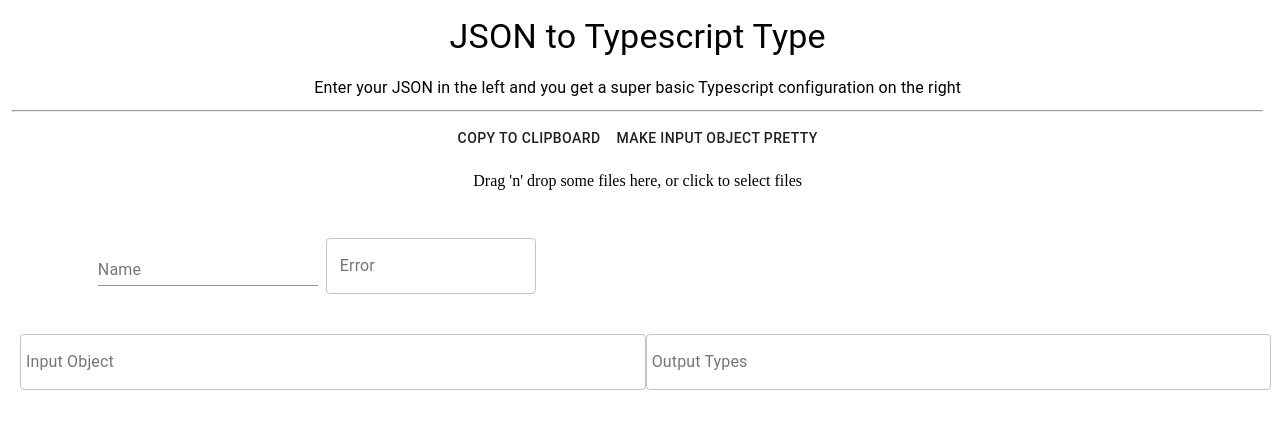
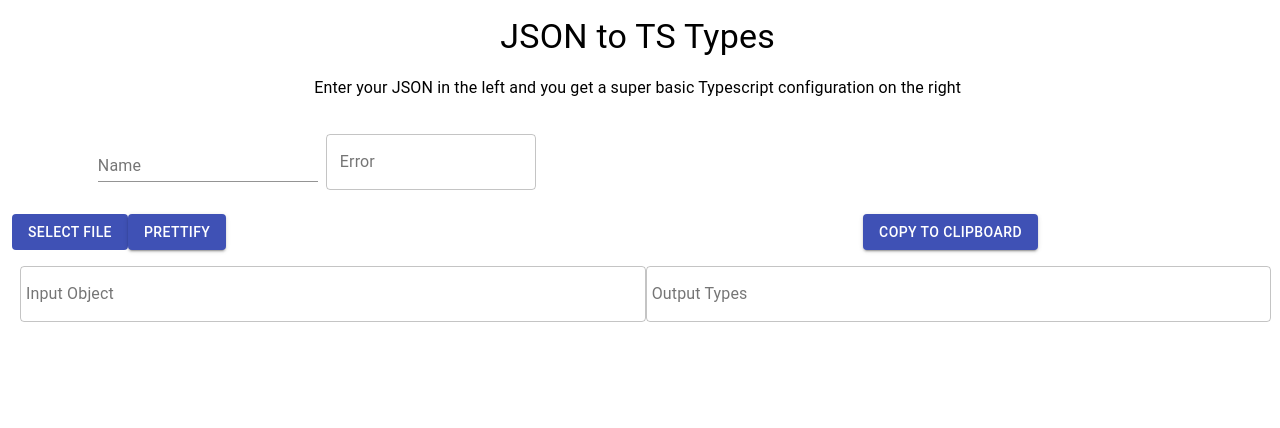
Before and after one commit to slreynolds/generateTypes, a React app: page / in a window 1280 px wide. Shown: the top 428 px of the page. Built offline with nearby package versions, Linux system fonts and the light colour scheme.

Commit message:
updated ui

```diff
--- a/src/containers/App.tsx
+++ b/src/containers/App.tsx
@@ -10,7 +10,7 @@ import {
 import { createStyles, Theme, WithStyles, withStyles } from '@material-ui/core';
 
 import Dropzone from 'react-dropzone';
-import TypeGenerator from 'lib/TypeGenerator';
+import TypeGenerator from 'lib/type-generator';
 
 // Definition of injected styles
 const styles = (theme: Theme) => createStyles({
@@ -47,6 +47,29 @@ const styles = (theme: Theme) => createStyles({
   menu: {
     width: 200,
   },
+  buttonlike: {
+    color: '#fff',
+    backgroundColor: '#3f51b5',
+    padding: '6px 16px',
+    fontSize: '0.875rem',
+    cursor: 'pointer',
+    minWidth: '64px',
+    maxWidth: '140px',
+    height: '36px',
+    float: 'left',
+    boxSizing: 'border-box',
+    transition: 'background-color 250ms cubic-bezier(0.4, 0, 0.2, 1) 0ms,box-shadow 250ms cubic-bezier(0.4, 0, 0.2, 1) 0ms,border 250ms cubic-bezier(0.4, 0, 0.2, 1) 0ms',
+    fontFamily: '"Roboto", "Helvetica", "Arial", sans-serif',
+    fontWeight: 500,
+    lineHeight: 1.75,
+    borderRadius: '4px',
+    letterSpacing: '0.02857em',
+    textTransform: 'uppercase',
+    '&:hover': {
+      cursor: "select",
+      backgroundColor: "#303f9f",
+    }
+  }
 });
 
 // Component state
@@ -137,14 +160,15 @@ class App extends Component<WithStyles<typeof styles>, ComponentState> {
   }
 
   renderDropzone(){
+    const { classes } = this.props;
     return (<Dropzone onDrop={acceptedFiles => this.setState({files: acceptedFiles})}>
           {({getRootProps, getInputProps}) => (
-            <section>
               <div {...getRootProps()}>
+            <section className={classes.buttonlike}>
                 <input {...getInputProps()} />
-                <p>Drag 'n' drop some files here, or click to select files</p>
+                <div>Select File</div>
+            </section>
               </div>
-            </section>
           )}
         </Dropzone>);
   }
@@ -153,14 +177,15 @@ class App extends Component<WithStyles<typeof styles>, ComponentState> {
    * The component's render method
    */
   render() {
-     const { classes } = this.props;
+
+    const { classes } = this.props;
     return (
   <div className={classes.root}>
     <main>
       <Grid container spacing={2}>
         <Grid item xs={12}>
           <Typography variant="h4">
-            JSON to Typescript Type
+            JSON to TS Types
           </Typography>
         </Grid>
 
@@ -168,19 +193,6 @@ class App extends Component<WithStyles<typeof styles>, ComponentState> {
           <Typography variant="subtitle1">
             Enter your JSON in the left and you get a super basic Typescript configuration on the right
           </Typography>
-          <hr />
-          <div className={classes.status}>
-            <Typography>
-              {this.state.status}
-            </Typography>
-          </div>
-          <Button onClick={this.copyToClipboard}>
-            Copy to Clipboard
-          </Button>
-          <Button onClick={this.prettifyInputObject}>
-            Make Input Object Pretty
-          </Button>
-          {this.renderDropzone()}
         </Grid>
 
         <Grid item xs ={6} justify="flex-start">
@@ -208,6 +220,12 @@ class App extends Component<WithStyles<typeof styles>, ComponentState> {
         </Grid>
         <Grid item xs={12} container>
           <Grid item xs={6}>
+            <Grid container>
+              {this.renderDropzone()}
+              <Button variant="contained" color="primary" onClick={() => this.prettifyInputObject()}>
+                Prettify
+              </Button>
+            </Grid>
             <TextField
               id="outlined-textarea"
               label="Input Object"
@@ -222,8 +240,14 @@ class App extends Component<WithStyles<typeof styles>, ComponentState> {
             />
           </Grid>
           <Grid item xs={6}>
+            <Grid>
+              <Button variant="contained" color="primary" onClick={() => this.copyToClipboard()}>
+                Copy to Clipboard
+              </Button>
+            </Grid>
+
             <TextField
-            onClick={this.copyToClipboard}
+              onClick={() => this.copyToClipboard()}
               id="outlined-types"
               label="Output Types"
               placeholder="Placeholder"
```
